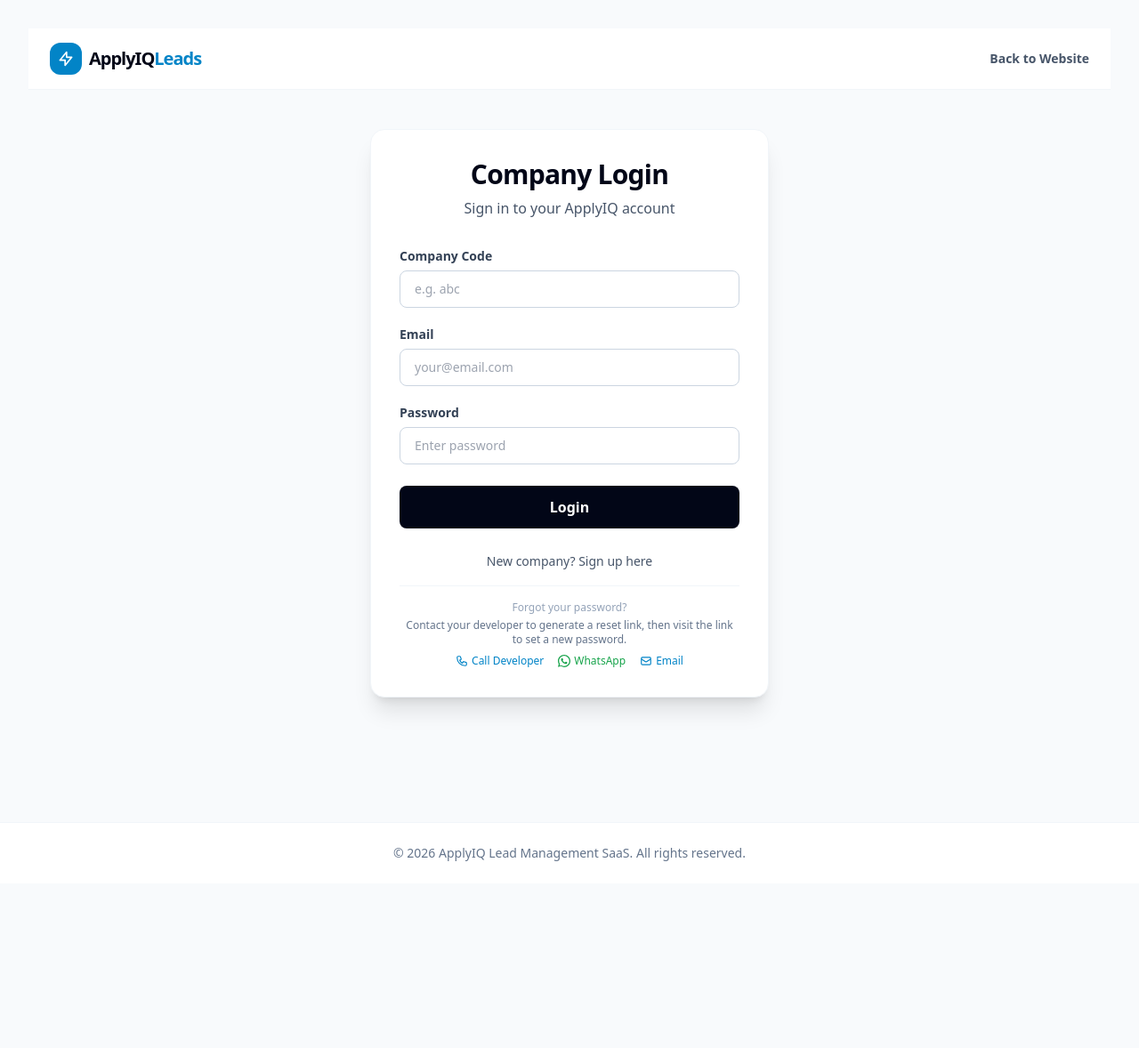
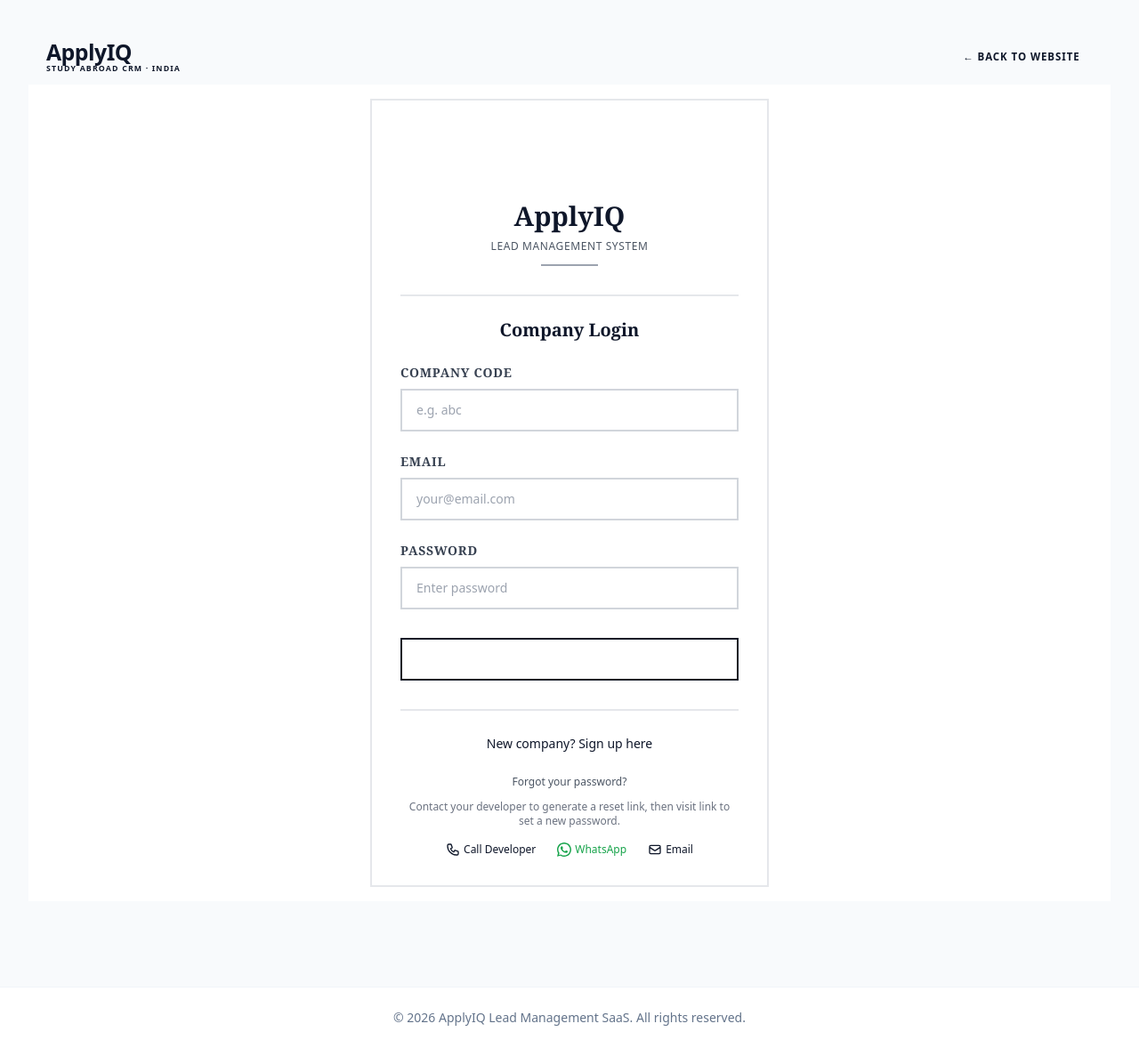
Before and after one commit to vargisjakob-design/ApplyIQ, a Flask app: page /login in a window 1280 px wide. Shown: the whole page at 89% size. Before the commit the page ends 968 px from the top, so only its background shows below. Run offline with Flask 3, Linux system fonts and the light colour scheme; some libraries are stand-ins or nearby versions.

Commit message:
Update login.html

```diff
--- a/templates/login.html
+++ b/templates/login.html
@@ -3,76 +3,98 @@
 {% block title %}Login{% endblock %}
 
 {% block content %}
-<nav class="w-full bg-white border-b border-slate-100 sticky top-0 z-50">
-    <div class="max-w-7xl mx-auto px-6 py-4 flex items-center justify-between">
-        <div class="flex items-center gap-2">
-            <div class="flex items-center justify-center p-2 rounded-xl bg-sky-600">
-                <svg class="w-5 h-5 text-white" fill="none" viewBox="0 0 24 24" stroke="currentColor" stroke-width="2">
-                    <path stroke-linecap="round" stroke-linejoin="round" d="M13 10V3L4 14h7v7l9-11h-7z" />
-                </svg>
+<!-- ── NAV ── -->
+<nav style="position:sticky;top:0;z-index:100;background:var(--bg);border-bottom:3px solid var(--ink);">
+  <div style="display:flex;align-items:center;justify-content:space-between;gap:1rem;padding:.85rem 1.25rem;max-width:1240px;margin:0 auto;">
+
+    <!-- Wordmark -->
+    <a href="{{ url_for('landing') }}" style="display:flex;flex-direction:column;align-items:flex-start;text-decoration:none;gap:.15rem;line-height:1;">
+      <div style="font-family:var(--serif);font-size:1.55rem;font-weight:800;color:var(--ink);letter-spacing:-.02em;line-height:1;">
+        ApplyIQ</span>
       </div>
-            <span class="font-bold text-xl tracking-tighter text-slate-950">ApplyIQ<span class="text-sky-600">Leads</span></span>
+      <div style="font-family:var(--sans);font-size:.55rem;letter-spacing:.13em;text-transform:uppercase;color:var(--ink-muted);font-weight:600;">
+        Study Abroad CRM · India
       </div>
-        <a href="{{ url_for('landing') }}" class="text-sm font-semibold text-slate-600 hover:text-sky-600">
-            Back to Website
     </a>
+
+    <!-- Back link -->
+    <a href="{{ url_for('landing') }}"
+       style="font-family:var(--sans);font-size:.72rem;font-weight:700;letter-spacing:.08em;text-transform:uppercase;color:var(--ink);text-decoration:none;padding:.45rem .9rem;border:1px solid var(--rule);transition:background .12s,color .12s;"
+       onmouseover="this.style.background='var(--bg-warm)';this.style.color='var(--accent)'"
+       onmouseout="this.style.background='';this.style.color='var(--ink)'">
+      ← Back to Website
+    </a>
+
   </div>
 </nav>
 
-<div class="min-h-[calc(100vh-73px)] flex items-center justify-center p-4 bg-slate-50">
-    <div class="w-full max-w-md bg-white rounded-2xl shadow-xl p-6 sm:p-8 border border-slate-100">
-        <h2 class="text-2xl sm:text-3xl font-extrabold mb-2 text-center text-slate-950 tracking-tight">Company Login</h2>
-        <p class="text-center text-slate-600 mb-8 text-sm sm:text-base">Sign in to your ApplyIQ account</p>
+<div class="min-h-screen flex items-center justify-center p-4 bg-white">
+    <div class="w-full max-w-md border-2 border-wsj-black bg-white p-8">
+        <!-- Masthead -->
+        <div class="text-center mb-8">
+            <div class="flex items-center justify-center mb-4">
+                <div class="w-16 h-16 bg-wsj-blue rounded-full flex items-center justify-center">
+                    <span class="text-white font-bold text-2xl">AI</span>
+                </div>
+            </div>
+            <h1 class="font-serif text-3xl font-bold text-wsj-black mb-2">ApplyIQ</h1>
+            <p class="text-xs text-gray-600 font-medium tracking-wider mb-1">LEAD MANAGEMENT SYSTEM</p>
+            <div class="w-16 h-0.5 bg-gray-400 mx-auto mt-3"></div>
+        </div>
+
+        <!-- Login Form -->
+        <div class="border-t-2 border-wsj-black pt-6">
+            <h2 class="font-serif text-xl font-bold text-wsj-black mb-6 text-center">Company Login</h2>
 
             <form method="POST">
                 <input type="hidden" name="csrf_token" value="{{ csrf_token }}">
-            <div class="mb-5">
-                <label class="block text-sm font-semibold text-slate-700 mb-1.5">Company Code</label>
-                <input type="text" name="company_code" required class="w-full px-4 py-2.5 border border-slate-300 rounded-lg focus:outline-none focus:ring-2 focus:ring-sky-500 focus:border-sky-500 text-sm" placeholder="e.g. abc">
-            </div>
-
-            <div class="mb-5">
-                <label class="block text-sm font-semibold text-slate-700 mb-1.5">Email</label>
-                <input type="email" name="email" required class="w-full px-4 py-2.5 border border-slate-300 rounded-lg focus:outline-none focus:ring-2 focus:ring-sky-500 focus:border-sky-500 text-sm" placeholder="your@email.com">
+                <div class="mb-6">
+                    <label class="block text-sm font-bold text-gray-700 mb-2 font-serif uppercase tracking-wider">Company Code</label>
+                    <input type="text" name="company_code" required class="w-full px-4 py-3 border-2 border-gray-300 focus:border-wsj-blue focus:outline-none text-sm font-medium" placeholder="e.g. abc">
                 </div>
 
                 <div class="mb-6">
-                <label class="block text-sm font-semibold text-slate-700 mb-1.5">Password</label>
-                <input type="password" name="password" required class="w-full px-4 py-2.5 border border-slate-300 rounded-lg focus:outline-none focus:ring-2 focus:ring-sky-500 focus:border-sky-500 text-sm" placeholder="Enter password">
+                    <label class="block text-sm font-bold text-gray-700 mb-2 font-serif uppercase tracking-wider">Email</label>
+                    <input type="email" name="email" required class="w-full px-4 py-3 border-2 border-gray-300 focus:border-wsj-blue focus:outline-none text-sm font-medium" placeholder="your@email.com">
                 </div>
 
-            <button type="submit" class="w-full bg-slate-950 text-white py-3 rounded-lg font-semibold hover:bg-sky-600 transition text-sm sm:text-base">
+                <div class="mb-8">
+                    <label class="block text-sm font-bold text-gray-700 mb-2 font-serif uppercase tracking-wider">Password</label>
+                    <input type="password" name="password" required class="w-full px-4 py-3 border-2 border-gray-300 focus:border-wsj-blue focus:outline-none text-sm font-medium" placeholder="Enter password">
+                </div>
+
+                <button type="submit" class="w-full bg-wsj-black text-white py-3 font-bold hover:bg-gray-800 transition text-sm uppercase tracking-wider border-2 border-gray-900">
                     Login
                 </button>
             </form>
 
-        <div class="mt-6 text-center">
-            <a href="{{ url_for('signup') }}" class="text-sm text-slate-600 hover:text-sky-600 font-medium">
+            <div class="mt-8 text-center border-t-2 border-gray-200 pt-6">
+                <a href="{{ url_for('signup') }}" class="text-sm text-wsj-blue hover:text-blue-700 font-medium border-b-2 border-transparent hover:border-blue-600">
                     New company? Sign up here
                 </a>
             </div>
 
-        <div class="mt-4 border-t border-slate-100 pt-4 text-center">
-            <p class="text-xs text-slate-400 mb-1">Forgot your password?</p>
-            <p class="text-xs text-slate-500">
-                Contact your developer to generate a reset link, then visit the link to set a new password.
+            <div class="mt-6 text-center">
+                <p class="text-xs text-gray-600 mb-3 font-medium">Forgot your password?</p>
+                <p class="text-xs text-gray-500 mb-4">
+                    Contact your developer to generate a reset link, then visit link to set a new password.
                 </p>
-            <div class="mt-2 flex items-center justify-center gap-4 text-xs">
-                <a href="tel:+916238461560" class="inline-flex items-center gap-1 text-sky-600 hover:text-sky-800 font-medium">
-                    <svg class="w-3.5 h-3.5" fill="none" stroke="currentColor" viewBox="0 0 24 24">
+                <div class="flex items-center justify-center gap-6 text-xs">
+                    <a href="tel:+916238461560" class="inline-flex items-center gap-1 text-wsj-blue hover:text-blue-700 font-medium">
+                        <svg class="w-4 h-4" fill="none" stroke="currentColor" viewBox="0 0 24 24">
                             <path stroke-linecap="round" stroke-linejoin="round" stroke-width="2" d="M3 5a2 2 0 012-2h3.28a1 1 0 01.948.684l1.498 4.493a1 1 0 01-.502 1.21l-2.257 1.13a11.042 11.042 0 005.516 5.516l1.13-2.257a1 1 0 011.21-.502l4.493 1.498a1 1 0 01.684.949V19a2 2 0 01-2 2h-1C9.716 21 3 14.284 3 6V5z"/>
                         </svg>
                         Call Developer
                     </a>
-                <a href="https://wa.me/916238461560" target="_blank" class="inline-flex items-center gap-1 text-green-600 hover:text-green-800 font-medium">
-                    <svg class="w-3.5 h-3.5" fill="currentColor" viewBox="0 0 24 24">
+                    <a href="https://wa.me/916238461560" target="_blank" class="inline-flex items-center gap-1 text-green-600 hover:text-green-700 font-medium">
+                        <svg class="w-4 h-4" fill="currentColor" viewBox="0 0 24 24">
                             <path d="M17.472 14.382c-.297-.149-1.758-.867-2.03-.967-.273-.099-.471-.148-.67.15-.197.297-.767.966-.94 1.164-.173.199-.347.223-.644.075-.297-.15-1.255-.463-2.39-1.475-.883-.788-1.48-1.761-1.653-2.059-.173-.297-.018-.458.13-.606.134-.133.298-.347.446-.52.149-.174.198-.298.298-.497.099-.198.05-.371-.025-.52-.075-.149-.669-1.612-.916-2.207-.242-.579-.487-.5-.669-.51-.173-.008-.371-.01-.57-.01-.198 0-.52.074-.792.372-.272.297-1.04 1.016-1.04 2.479 0 1.462 1.065 2.875 1.213 3.074.149.198 2.096 3.2 5.077 4.487.709.306 1.262.489 1.694.625.712.227 1.36.195 1.871.118.571-.085 1.758-.719 2.006-1.413.248-.694.248-1.289.173-1.413-.074-.124-.272-.198-.57-.347z"/>
                             <path d="M12 0C5.373 0 0 5.373 0 12c0 2.124.558 4.118 1.535 5.845L.057 23.5l5.816-1.525A11.938 11.938 0 0012 24c6.627 0 12-5.373 12-12S18.627 0 12 0zm0 21.818a9.797 9.797 0 01-5.003-1.373l-.36-.213-3.45.904.923-3.36-.234-.373A9.794 9.794 0 012.182 12C2.182 6.57 6.57 2.182 12 2.182S21.818 6.57 21.818 12 17.43 21.818 12 21.818z"/>
                         </svg>
                         WhatsApp
                     </a>
-                <a href="mailto:jakobvargis@zohomail.in" class="inline-flex items-center gap-1 text-sky-600 hover:text-sky-800 font-medium">
-                    <svg class="w-3.5 h-3.5" fill="none" stroke="currentColor" viewBox="0 0 24 24">
+                    <a href="mailto:jakobvargis@zohomail.in" class="inline-flex items-center gap-1 text-wsj-blue hover:text-blue-700 font-medium">
+                        <svg class="w-4 h-4" fill="none" stroke="currentColor" viewBox="0 0 24 24">
                             <path stroke-linecap="round" stroke-linejoin="round" stroke-width="2" d="M3 8l7.89 5.26a2 2 0 002.22 0L21 8M5 19h14a2 2 0 002-2V7a2 2 0 00-2-2H5a2 2 0 00-2 2v10a2 2 0 002 2z"/>
                         </svg>
                         Email
@@ -81,4 +103,5 @@
             </div>
         </div>
     </div>
+</div>
 {% endblock %}
```
Lines whose indentation alone changed are shown as unchanged.
